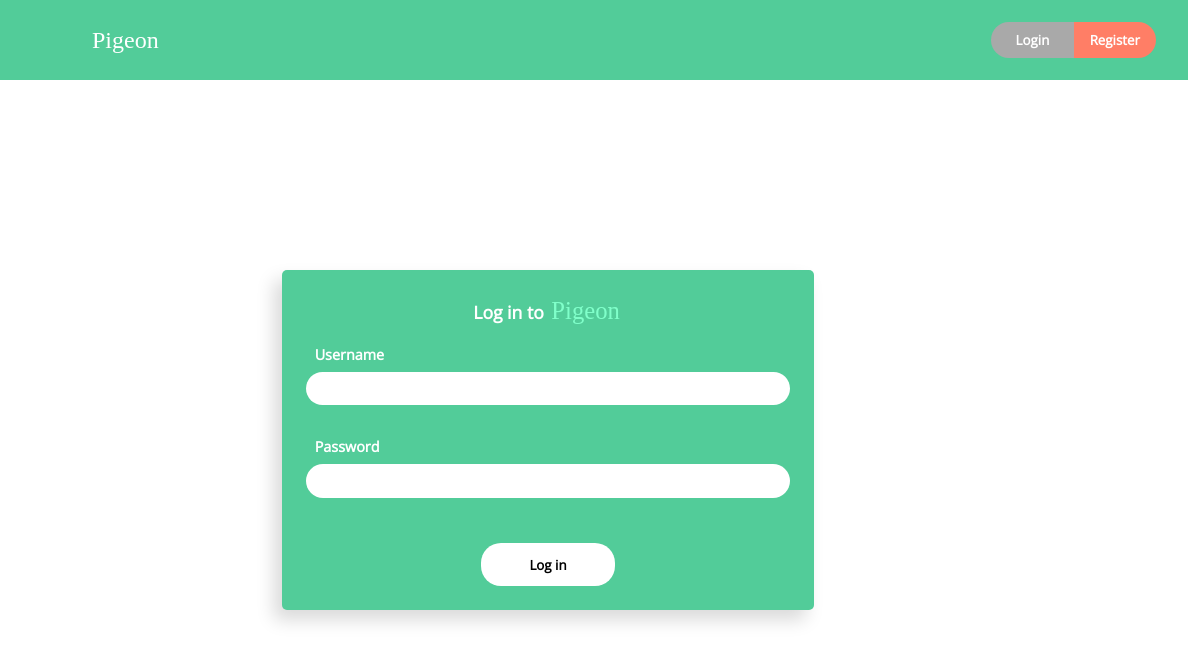
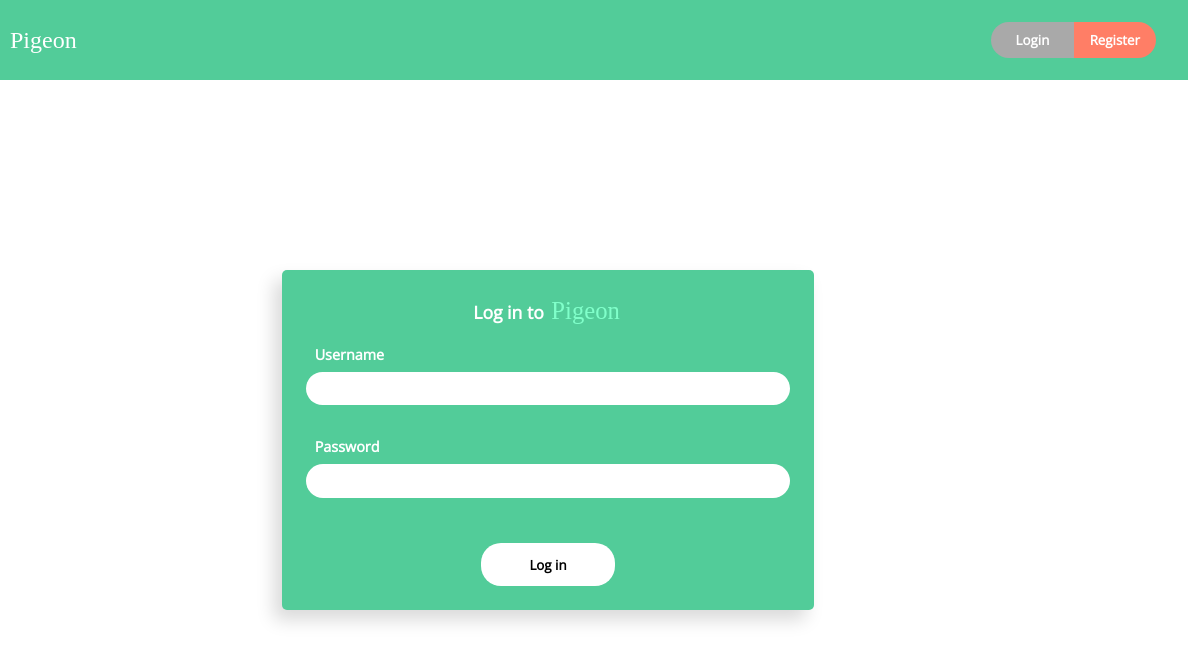
Before and after one commit to valtterikodisto/pigeon, a React app in the folder pigeon-frontend/: page / in a window 1280 px wide. Shown: the full height of the page, 92-1280 px from the left. Built offline with nearby package versions, Linux system fonts and the light colour scheme; a web font is replaced by a local one.

Commit message:
Added friendship schema and some refactoring

```diff
--- a/pigeon-frontend/src/components/login/Login.css
+++ b/pigeon-frontend/src/components/login/Login.css
@@ -19,7 +19,7 @@
 
 .logo-wrapper {
   display: grid;
-  grid-template-columns: 1fr 3fr;
+  grid-template-columns: 70px 3fr;
   justify-content: start;
   align-content: center;
   align-items: center;
```
